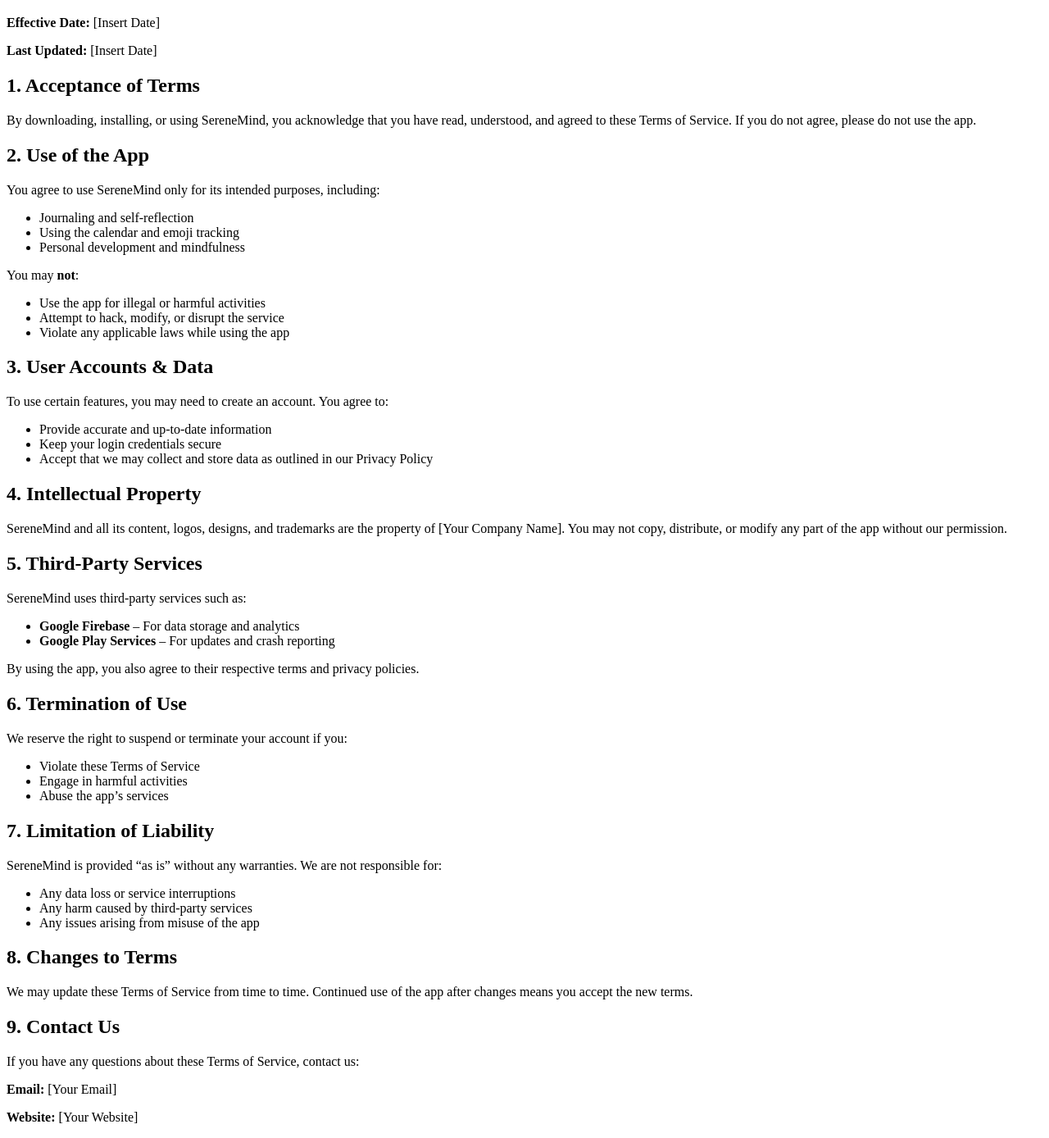
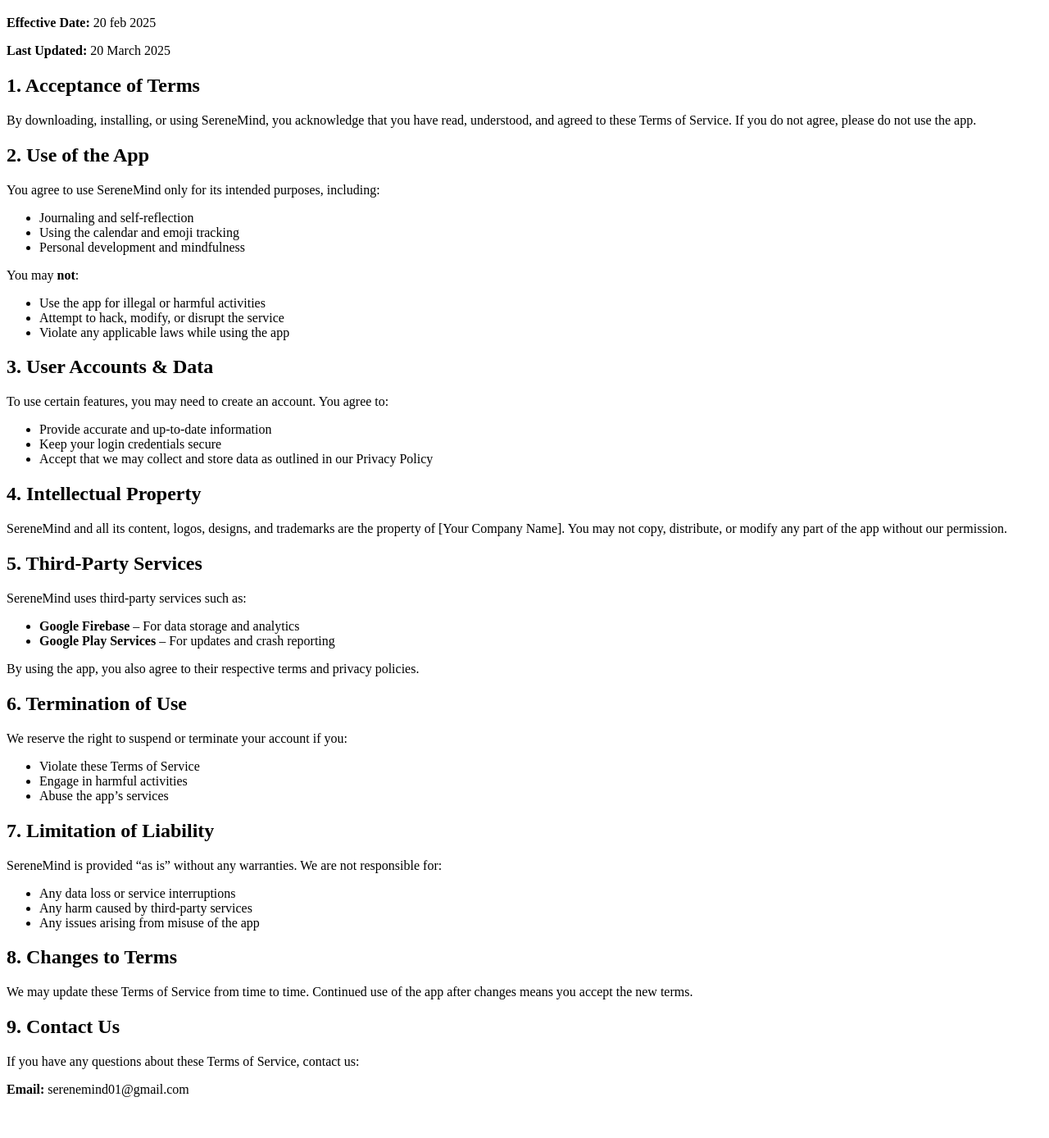
Before and after one commit to sonall13/SreneMindWebPage, a plain HTML site: page terms.html in a window 1280 px wide. Shown: the part 61-1449 px from the top of the page at 82% size. After the commit the page ends 1415 px from the top, so only its background shows below. Drawn offline with Linux system fonts and the light colour scheme.

Commit message:
Update terms.html

```diff
--- a/terms.html
+++ b/terms.html
@@ -7,8 +7,8 @@
 </head>
 <body>
     <h1>Terms of Service</h1>
-    <p><strong>Effective Date:</strong> [Insert Date]</p>
-    <p><strong>Last Updated:</strong> [Insert Date]</p>
+    <p><strong>Effective Date:</strong> 20 feb 2025</p>
+    <p><strong>Last Updated:</strong> 20 March 2025</p>
 
     <h2>1. Acceptance of Terms</h2>
     <p>By downloading, installing, or using SereneMind, you acknowledge that you have read, understood, and agreed to these Terms of Service. If you do not agree, please do not use the app.</p>
@@ -67,7 +67,7 @@
 
     <h2>9. Contact Us</h2>
     <p>If you have any questions about these Terms of Service, contact us:</p>
-    <p><strong>Email:</strong> [Your Email]</p>
-    <p><strong>Website:</strong> [Your Website]</p>
+    <p><strong>Email:</strong> serenemind01@gmail.com</p>
+
 </body>
 </html>
```
